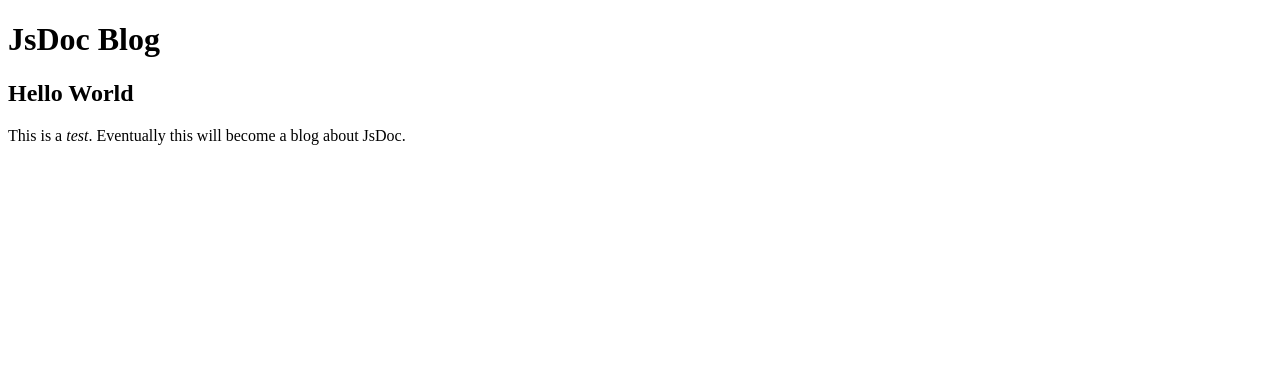
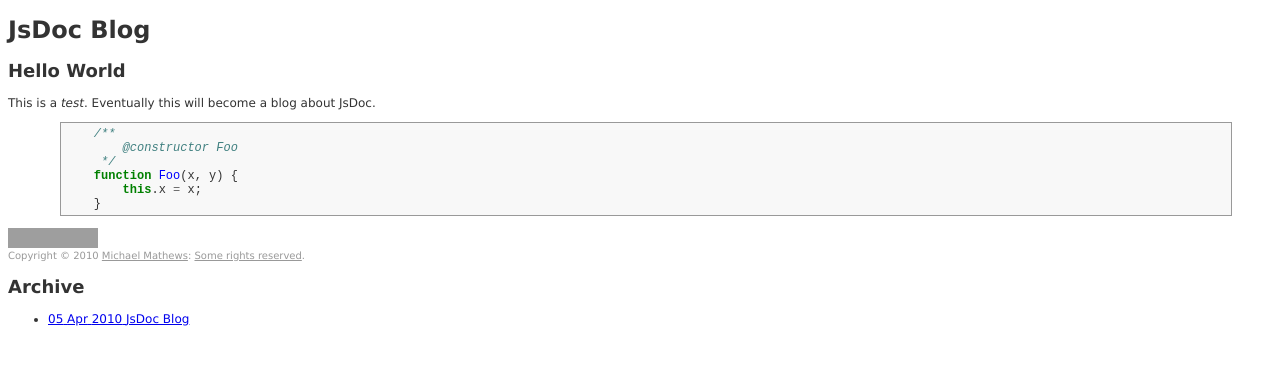
Before and after one commit to Rayi/micmath.github.com, a Jekyll site: the page built from _posts/2010-04-05-jsdoc-blog.markdown, in a window 1280 px wide. Shown: the top 365 px of the page. Built offline with Jekyll 4.4.1, drawn with Linux system fonts in a browser that asks for light colours; grey boxes are pictures that could not be loaded.

Commit message:
Added source code example.

```diff
--- a/_layouts/default.html
+++ b/_layouts/default.html
@@ -2,12 +2,41 @@
 <html>
 	<head>
 		<title>{{ page.title }}</title>
-		<link rel="stylesheet" rev="stylesheet" type="text/css" media="screen" href="css/default.css" />
+		<link rel="stylesheet" rev="stylesheet" type="text/css" media="screen" href="/css/default.css" />
+		<link rel="stylesheet" rev="stylesheet" type="text/css" media="screen" href="/css/syntax.css" />
+
 	</head>
 
 	<body>
 		<h1>{{ page.title }}</h1>
 
 		{{ content }}
+
+		<div class="sidebar">
+
+			<div class="fineprint">
+				<a rel="license" href="http://creativecommons.org/licenses/by-sa/2.0/uk/"><img alt="Creative Commons License" style="border-width:0" src="http://i.creativecommons.org/l/by-sa/2.0/uk/88x31.png" /></a><br />
+				Copyright &copy; 2010 <a href="mailto:micmath+jsdoc@gmail.com">Michael Mathews</a>: <a rel="license" href="http://creativecommons.org/licenses/by-sa/2.0/uk/">Some rights reserved</a>.
+			</div>
+
+			<div id="archive">
+				<h2>Archive</h2>
+
+				<ul>{% for post in site.posts %}
+					<li>
+						<a href="{{ post.url }}" title="{{ post.title }}">
+							<span class="date">
+								<span class="day">{{ post.date | date: '%d' }}</span>
+								<span class="month">
+									<abbr>{{ post.date | date: '%b' }}</abbr>
+								</span>
+								<span class="year">{{ post.date | date: '%Y' }}</span>
+							</span>
+							<span class="title">{{ post.title }}</span>
+						</a>
+					</li>
+				{% endfor %}</ul>
+			</div>
+		</div>
 	</body>
 </html>
--- a/_posts/2010-04-05-jsdoc-blog.markdown
+++ b/_posts/2010-04-05-jsdoc-blog.markdown
@@ -7,3 +7,12 @@ Hello World
 ---
 
 This is a _test_. Eventually this will become a blog about JsDoc.
+
+{% highlight js %}
+    /**
+        @constructor Foo
+     */
+    function Foo(x, y) {
+        this.x = x;
+    }
+{% endhighlight %}
--- a/css/default.css
+++ b/css/default.css
@@ -0,0 +1,16 @@
+body {
+	font: 12px verdana;
+	color: #333;
+}
+
+.fineprint, .fineprint a {
+	font-size: 10px;
+	color: #999;
+}
+
+code {
+	display: block;
+	border: 1px solid #999;
+	padding: 4px;
+	margin-left: 12px;
+}
--- /dev/null
+++ b/css/syntax.css
@@ -0,0 +1,62 @@
+.highlight code .hll { background-color: #ffffcc }
+.highlight code  { background: #f8f8f8; }
+.highlight code .c { color: #408080; font-style: italic } /* Comment */
+.highlight code .err { border: 1px solid #FF0000 } /* Error */
+.highlight code .k { color: #008000; font-weight: bold } /* Keyword */
+.highlight code .o { color: #666666 } /* Operator */
+.highlight code .cm { color: #408080; font-style: italic } /* Comment.Multiline */
+.highlight code .cp { color: #BC7A00 } /* Comment.Preproc */
+.highlight code .c1 { color: #408080; font-style: italic } /* Comment.Single */
+.highlight code .cs { color: #408080; font-style: italic } /* Comment.Special */
+.highlight code .gd { color: #A00000 } /* Generic.Deleted */
+.highlight code .ge { font-style: italic } /* Generic.Emph */
+.highlight code .gr { color: #FF0000 } /* Generic.Error */
+.highlight code .gh { color: #000080; font-weight: bold } /* Generic.Heading */
+.highlight code .gi { color: #00A000 } /* Generic.Inserted */
+.highlight code .go { color: #808080 } /* Generic.Output */
+.highlight code .gp { color: #000080; font-weight: bold } /* Generic.Prompt */
+.highlight code .gs { font-weight: bold } /* Generic.Strong */
+.highlight code .gu { color: #800080; font-weight: bold } /* Generic.Subheading */
+.highlight code .gt { color: #0040D0 } /* Generic.Traceback */
+.highlight code .kc { color: #008000; font-weight: bold } /* Keyword.Constant */
+.highlight code .kd { color: #008000; font-weight: bold } /* Keyword.Declaration */
+.highlight code .kn { color: #008000; font-weight: bold } /* Keyword.Namespace */
+.highlight code .kp { color: #008000 } /* Keyword.Pseudo */
+.highlight code .kr { color: #008000; font-weight: bold } /* Keyword.Reserved */
+.highlight code .kt { color: #B00040 } /* Keyword.Type */
+.highlight code .m { color: #666666 } /* Literal.Number */
+.highlight code .s { color: #BA2121 } /* Literal.String */
+.highlight code .na { color: #7D9029 } /* Name.Attribute */
+.highlight code .nb { color: #008000 } /* Name.Builtin */
+.highlight code .nc { color: #0000FF; font-weight: bold } /* Name.Class */
+.highlight code .no { color: #880000 } /* Name.Constant */
+.highlight code .nd { color: #AA22FF } /* Name.Decorator */
+.highlight code .ni { color: #999999; font-weight: bold } /* Name.Entity */
+.highlight code .ne { color: #D2413A; font-weight: bold } /* Name.Exception */
+.highlight code .nf { color: #0000FF } /* Name.Function */
+.highlight code .nl { color: #A0A000 } /* Name.Label */
+.highlight code .nn { color: #0000FF; font-weight: bold } /* Name.Namespace */
+.highlight code .nt { color: #008000; font-weight: bold } /* Name.Tag */
+.highlight code .nv { color: #19177C } /* Name.Variable */
+.highlight code .ow { color: #AA22FF; font-weight: bold } /* Operator.Word */
+.highlight code .w { color: #bbbbbb } /* Text.Whitespace */
+.highlight code .mf { color: #666666 } /* Literal.Number.Float */
+.highlight code .mh { color: #666666 } /* Literal.Number.Hex */
+.highlight code .mi { color: #666666 } /* Literal.Number.Integer */
+.highlight code .mo { color: #666666 } /* Literal.Number.Oct */
+.highlight code .sb { color: #BA2121 } /* Literal.String.Backtick */
+.highlight code .sc { color: #BA2121 } /* Literal.String.Char */
+.highlight code .sd { color: #BA2121; font-style: italic } /* Literal.String.Doc */
+.highlight code .s2 { color: #BA2121 } /* Literal.String.Double */
+.highlight code .se { color: #BB6622; font-weight: bold } /* Literal.String.Escape */
+.highlight code .sh { color: #BA2121 } /* Literal.String.Heredoc */
+.highlight code .si { color: #BB6688; font-weight: bold } /* Literal.String.Interpol */
+.highlight code .sx { color: #008000 } /* Literal.String.Other */
+.highlight code .sr { color: #BB6688 } /* Literal.String.Regex */
+.highlight code .s1 { color: #BA2121 } /* Literal.String.Single */
+.highlight code .ss { color: #19177C } /* Literal.String.Symbol */
+.highlight code .bp { color: #008000 } /* Name.Builtin.Pseudo */
+.highlight code .vc { color: #19177C } /* Name.Variable.Class */
+.highlight code .vg { color: #19177C } /* Name.Variable.Global */
+.highlight code .vi { color: #19177C } /* Name.Variable.Instance */
+.highlight code .il { color: #666666 } /* Literal.Number.Integer.Long */
```
